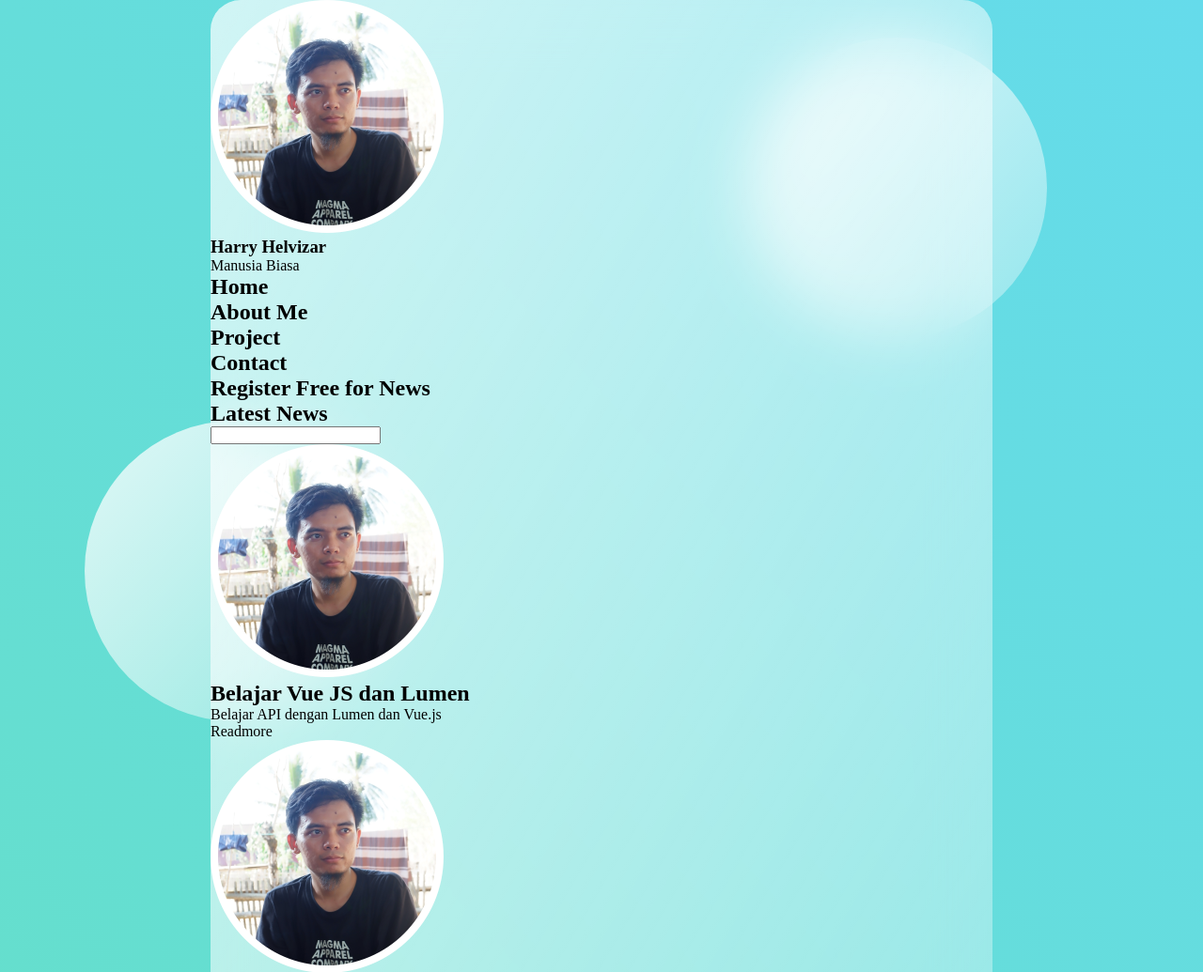
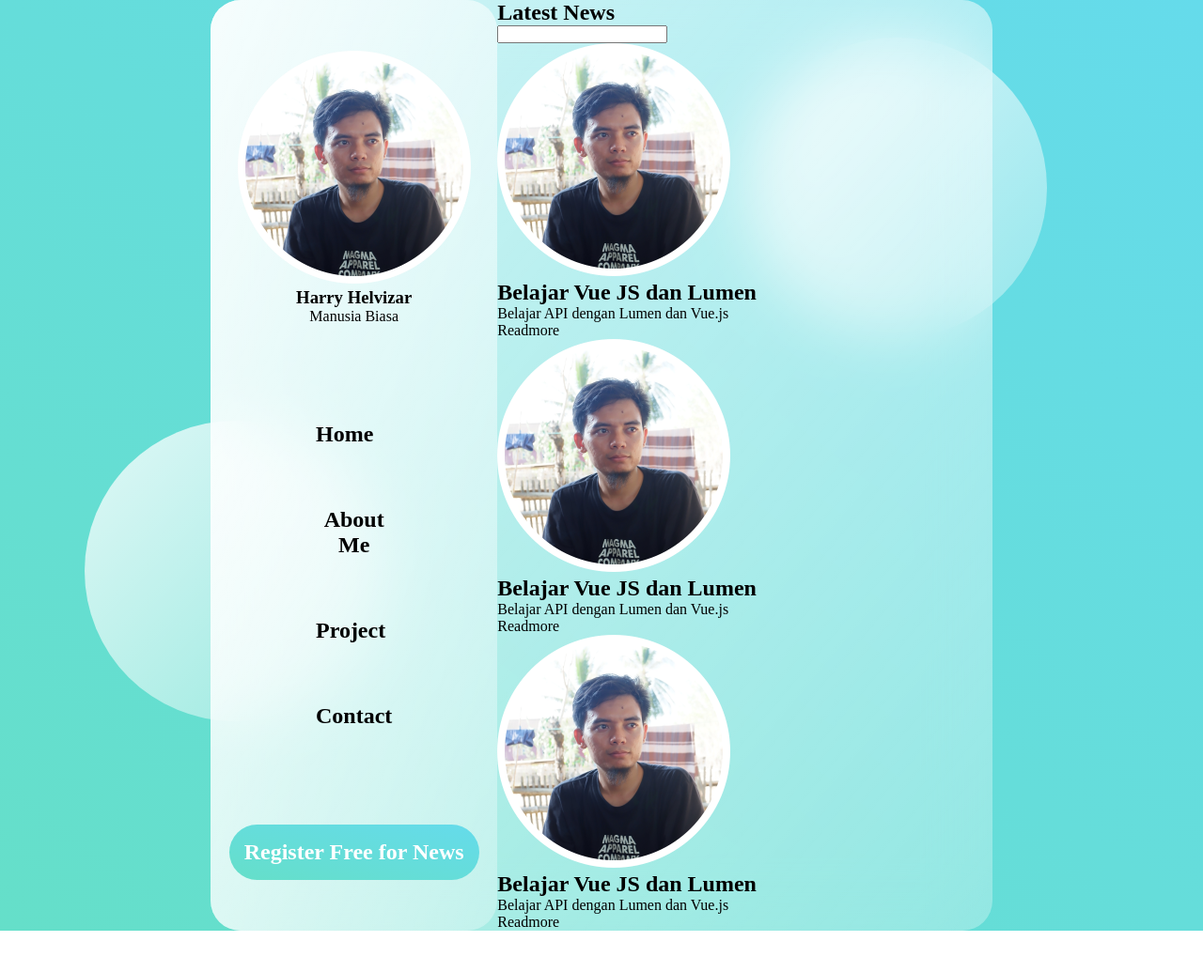
Before and after one commit to harryhelvizar/make-web-profile-html-css-01, a plain HTML site: page index.html in a window 1280 px wide. Shown: the top 1035 px of the page at 94% size. After the commit the page ends 991 px from the top, so only its background shows below. Drawn offline with Linux system fonts and the light colour scheme.

Commit message:
Membuat desain dashboard di style.css

```diff
--- a/style.css
+++ b/style.css
@@ -23,6 +23,7 @@ main{
     border-radius: 2rem;
     z-index: 2;
     backdrop-filter: blur(2rem);
+    display: flex;
 }
 
 .circle1,.circle2
@@ -49,3 +50,43 @@ main{
     bottom: 4%;
     left: 7%;
 }
+
+.dashboard{
+    flex: 1;
+    display: flex;
+    flex-direction: column;
+    align-items: center;
+    justify-content: space-evenly;
+    text-align: center;
+    background: linear-gradient(to right bottom,
+    rgba(255, 255, 255, 0.8),
+    rgba(255, 255, 255, 0.3)
+    );
+    border-radius: 2rem;
+}
+
+.link{
+    display: flex;
+    margin: 2rem 0rem;
+    padding: 1rem 5rem;
+    align-items: center;
+}
+
+.link h2{
+    padding: 0rem 2rem;
+}
+
+.contents{
+    flex: 2;
+}
+
+.register{
+    background: linear-gradient(to right top, #65dfc9, #65dbeb);
+    border-radius: 2rem;
+    color: white;
+    padding: 1rem;
+}
+
+/* .register h2{
+    width: 50%;
+} */
```
